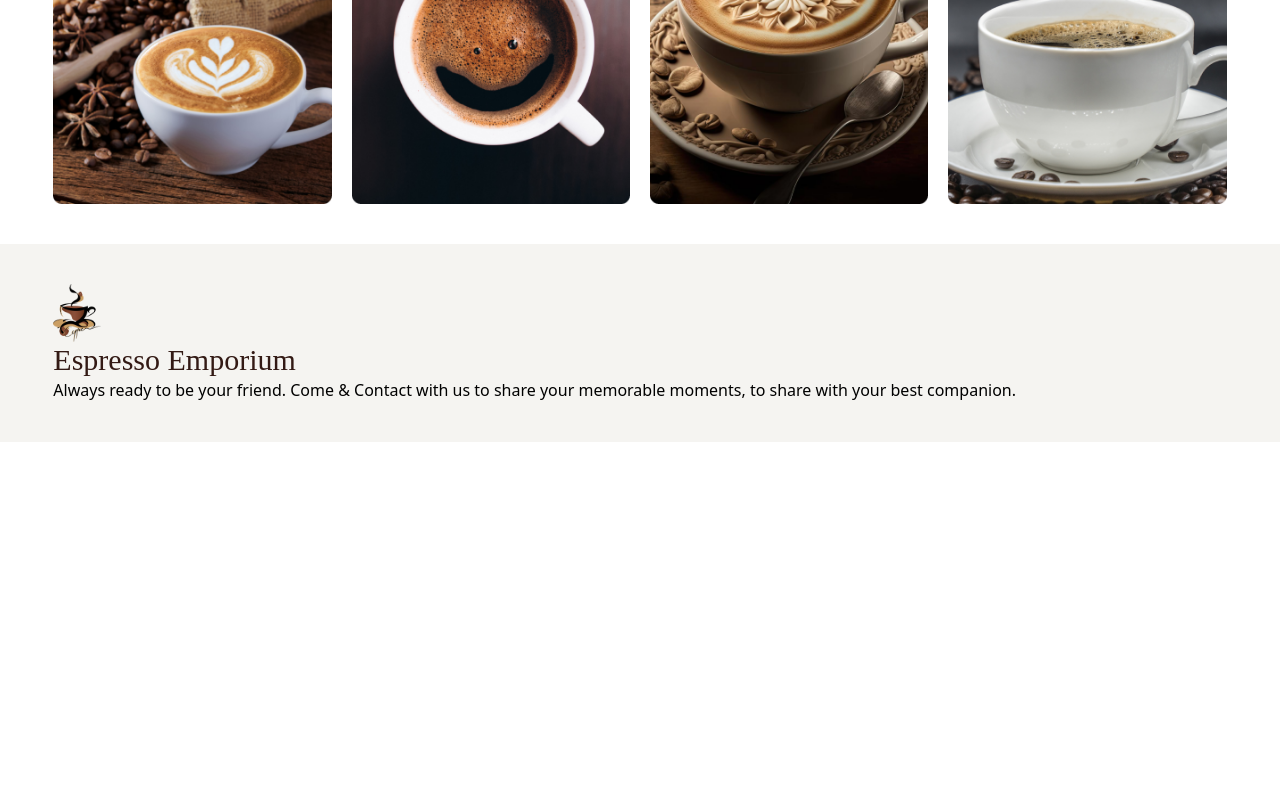
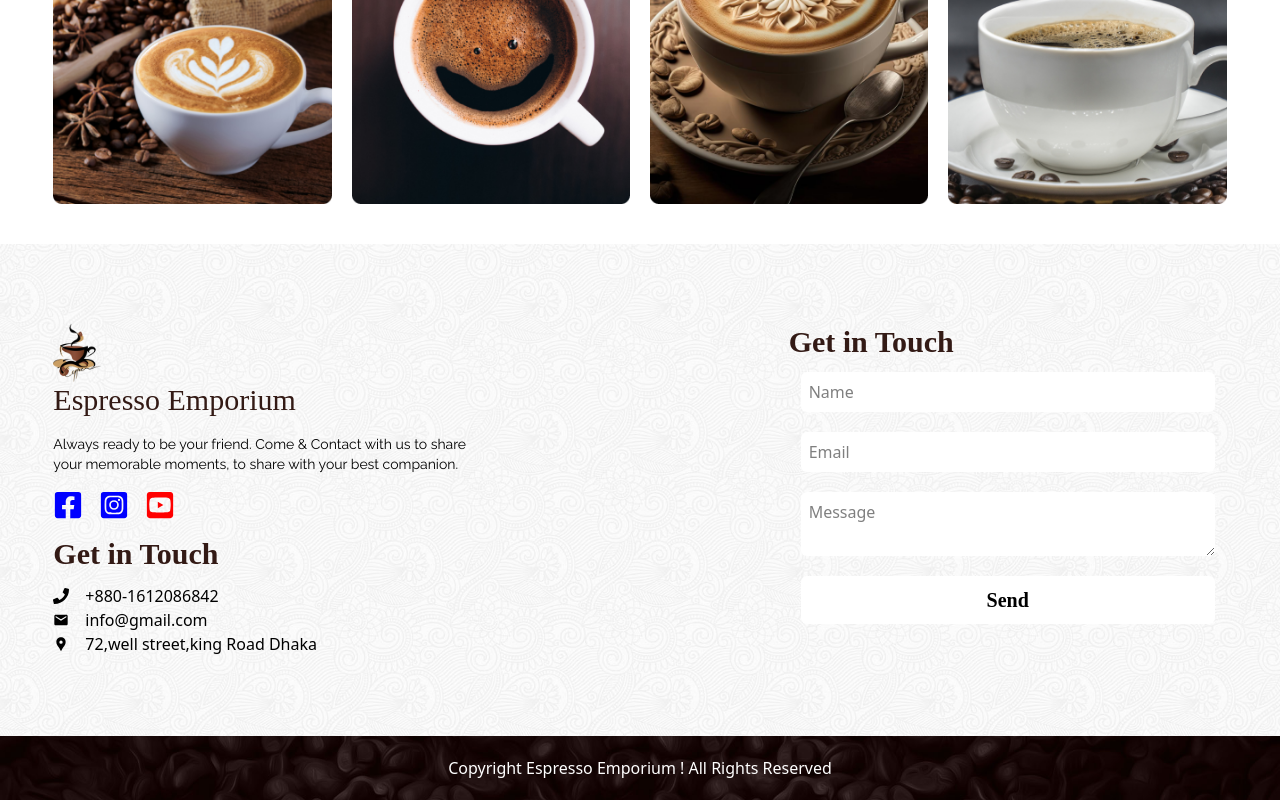
Before and after one commit to mdsamiulislam54/coffe-store-client-auth, a React (Vite) app: page / in a window 1280 px wide. Shown: the part 1630-2430 px from the top of the page. Before the commit the page ends 2072 px from the top, so only its background shows below. Built offline with nearby package versions, Linux system fonts and the light colour scheme; a web font is replaced by a local one.

Commit message:
add follow us secton with contact section and footer section design completed

```diff
--- a/src/Layout/Layout.jsx
+++ b/src/Layout/Layout.jsx
@@ -1,12 +1,14 @@
 import React from 'react'
 import Header from '../components/Headers/Header'
 import { Outlet } from 'react-router'
+import Footer from '../components/Footer/Footer'
 
 const Layout = () => {
   return (
     <div>
       <Header/>
       <Outlet/>
+      <Footer/>
     </div>
   )
 }
--- a/src/components/Contact/Contact.jsx
+++ b/src/components/Contact/Contact.jsx
@@ -1,23 +1,46 @@
 import React from "react";
 import icons from "../../assets/more/logo1.png";
+import { FaFacebookSquare, FaInstagramSquare, FaLocationArrow, FaPhone, FaYoutubeSquare } from "react-icons/fa";
+import { MdEmail, MdLocalAirport, MdLocationPin } from "react-icons/md";
+import images from '../../assets/more/13.jpg'
 const Contact = () => {
   return (
-    <div className="py-10 bg-secondary/50">
-      <div className="w-11/12 mx-auto">
-        <div>
-          <div>
+    <div className="py-20 bg-secondary/50 bg-cover bg-no-repeat" style={{backgroundImage:`url(${images})`}}>
+      <div className=" w-11/12 mx-auto">
+        <div className="flex justify-between ">
+          <div className="">
             <img src={icons} alt="logo" className="w-12" />
-            <h2 className="text-3xl font-ran font-medium text-primary">
+            <h2 className="text-3xl font-ran font-medium text-primary mb-4">
               Espresso Emporium
             </h2>
-            <p>
+            <p className="w-7/12 mb-4 font-raleway text-sm">
                 Always ready to be your friend. Come & Contact with us to share your memorable moments, to share with your best companion.
             </p>
+            <div className="flex gap-4 items-center mb-4">
+               <FaFacebookSquare size={30} color="blue"/>
+               <FaInstagramSquare size={30} color="blue"/>
+               <FaYoutubeSquare size={30} color='red'/>
+            </div>
+             <h2 className="text-3xl font-ran  text-primary font-bold mb-3">
+             Get in Touch
+            </h2>
             <div>
-
+               <p className="flex items-center gap-4"> <FaPhone/> +880-1612086842</p>
+               <p className="flex items-center gap-4"><MdEmail /> info@gmail.com  </p>
+               <p className="flex items-center gap-4"> <MdLocationPin/> 72,well street,king Road Dhaka </p>
             </div>
           </div>
-          <div></div>
+          <div className=" w-5/12">
+               <h2 className="text-3xl font-ran  text-primary font-bold">
+             Get in Touch
+            </h2>
+            <form action="" className="flex flex-col gap-5 p-3">
+                <input type="text" name="name " placeholder="Name" className="w-full bg-white p-2 rounded-md focus:ring-2 focus:ring-primary focus:outline-none" />
+                <input type="email" name="email " placeholder="Email"  className="w-full bg-white p-2 rounded-md focus:ring-2 focus:ring-primary focus:outline-none" />
+                <textarea  name="text " placeholder="Message"  className="w-full bg-white p-2 rounded-md" focus:ring-2 focus:ring-primary focus:outline-none />
+                <input type="submit" value='Send'  className="w-full bg-white p-2 rounded-md font-bold font-ran text-xl border-2 hover:border-primary border-transparent cursor-pointer transition-all duration-300"/>
+            </form>
+          </div>
         </div>
       </div>
     </div>
--- /dev/null
+++ b/src/components/Footer/Footer.jsx
@@ -0,0 +1,11 @@
+import React from 'react'
+import images from '../../assets/more/24.jpg'
+const Footer = () => {
+  return (
+    <div className='bg-cover bg-no-repeat py-5' style={{backgroundImage:`url(${images})`}}>
+        <p className='text-center text-white'>Copyright Espresso Emporium ! All Rights Reserved</p>
+    </div>
+  )
+}
+
+export default Footer
```
